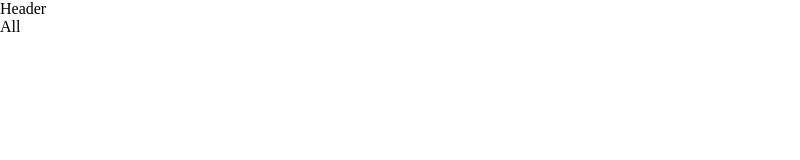
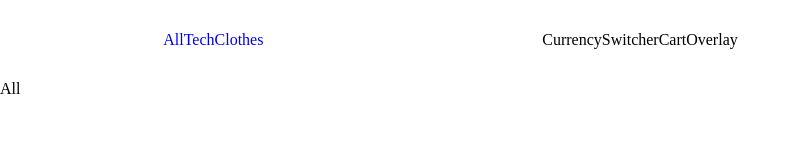
Before and after one commit to woXrooX/REACT_e_commerce, a React app in the folder source/: page / in a window 1280 px wide. Shown: the whole page, without its empty margins (0-800 px from the left). Built offline with nearby package versions, Linux system fonts and the light colour scheme.

Commit message:
+ HTML & CSS Skeleton

```diff
--- a/source/src/css/master.css
+++ b/source/src/css/master.css
@@ -1,4 +1,12 @@
 :root{
+  --color-background: rgba(255, 255, 255, 1);
+  --color-shadow: rgba(0, 0, 0, 0.5);
+
+  --shadow-box: 0px 0px 0px 0px var(--color-shadow);
+
+  --padding: 0px;
+
+  --header-height: 80px;
 
 }
 
@@ -6,7 +14,31 @@
   padding: 0px;
   margin: 0px;
   box-sizing: border-box;
+  outline:none;
+  text-decoration:none;
+
 }
 
 body{
+  background-color: var(--color-background);
+
 }
+
+/* header START */
+body > div#root > header{
+  height: var(--header-height);
+
+  display: grid;
+  grid-template-columns: 1fr 1fr 1fr;
+  place-items: center;
+
+}
+body > div#root > header > nav{
+  display: flex;
+  flex-direction: row;
+  align-items: center;
+
+}
+body > div#root > header > nav > a{}
+body > div#root > header > nav > a.active{}
+/* header END */
--- a/source/src/js/Core.js
+++ b/source/src/js/Core.js
@@ -18,6 +18,7 @@ export default class Core extends React.Component{
     return(
       <BrowserRouter>
         <Header />
+        <main>
           <Routes>
             <Route path="/" element={<All />} />
             <Route path="/all" element={<All />} />
@@ -26,6 +27,7 @@ export default class Core extends React.Component{
             <Route path="/Cart" element={<Cart />} />
             <Route path="/Product" element={<Product />} />
           </Routes>
+        </main>
       </BrowserRouter>
     );
   }
--- a/source/src/js/components/Header.js
+++ b/source/src/js/components/Header.js
@@ -1,9 +1,17 @@
 import React from 'react';
+
+import Nav from './Nav';
+import CurrencySwitcher from './CurrencySwitcher';
+import CartOverlay from './CartOverlay';
 
 export default class Header extends React.Component{
   render(){
     return(
-        <header>Header</header>
+        <header>
+          <Nav />
+          <CurrencySwitcher />
+          <CartOverlay />
+        </header>
     );
   }
 }
```
Lines whose indentation alone changed are shown as unchanged.
